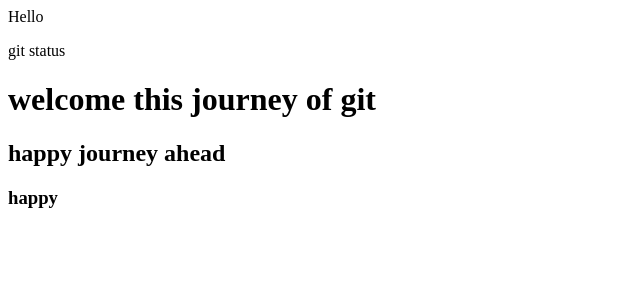
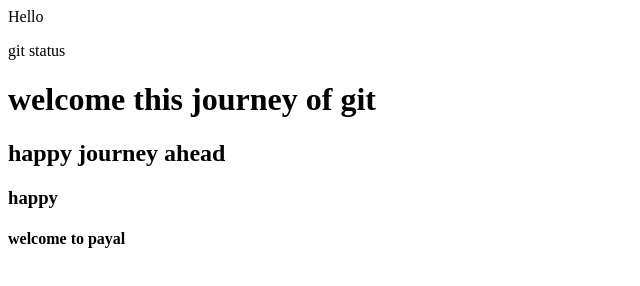
Before and after one commit to payalkumari12345/git-code, a plain HTML site: page index.html in a window 1280 px wide. Shown: the whole page, without its empty margins (0-640 px from the left). Drawn offline with Linux system fonts and the light colour scheme.

Commit message:
update this line

```diff
--- a/index.html
+++ b/index.html
@@ -10,5 +10,6 @@
     <h1>welcome this journey of git </h1>
 <h2>happy journey ahead</h2>
 <h3>happy</h3>
+<h4>welcome to payal</h4>
 </body>
 </html>
```
